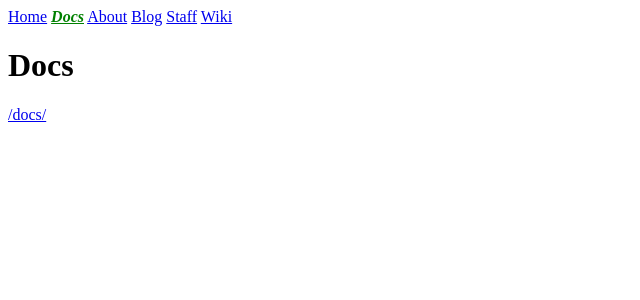
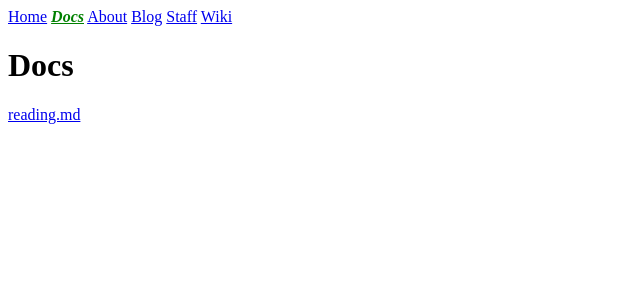
Before and after one commit to gimslab/gimslab.github.io, a Jekyll site: the page built from docs/index.md, in a window 1280 px wide. Shown: the top 300 px of the page, without its empty margins (0-640 px from the left). Built offline with Jekyll 4.4.1, drawn with Linux system fonts in a browser that asks for light colours.

Commit message:
Update index.md

```diff
--- a/docs/index.md
+++ b/docs/index.md
@@ -4,4 +4,4 @@ title: Docs
 ---
 <h1>Docs</h1>
 
-[/docs/](/docs/)
+[reading.md](reading)
```
